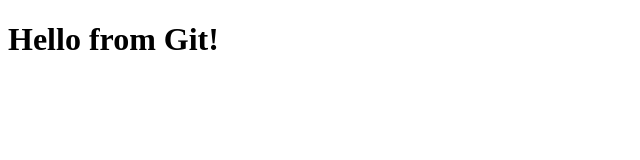
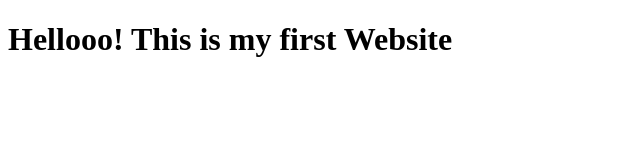
Before and after one commit to kummarivyshnavi/my-website, a plain HTML site: page index.html in a window 1280 px wide. Shown: the whole page, without its empty margins (0-640 px from the left). Drawn offline with Linux system fonts and the light colour scheme.

Commit message:
Update index.html

```diff
--- a/index.html
+++ b/index.html
@@ -1,5 +1,5 @@
 <!DOCTYPE html>
 <html>
 <head><title>My Site</title></head>
-<body><h1>Hello from Git!</h1></body>
+<body><h1>Hellooo! This is my first Website</h1></body>
 </html>
```
